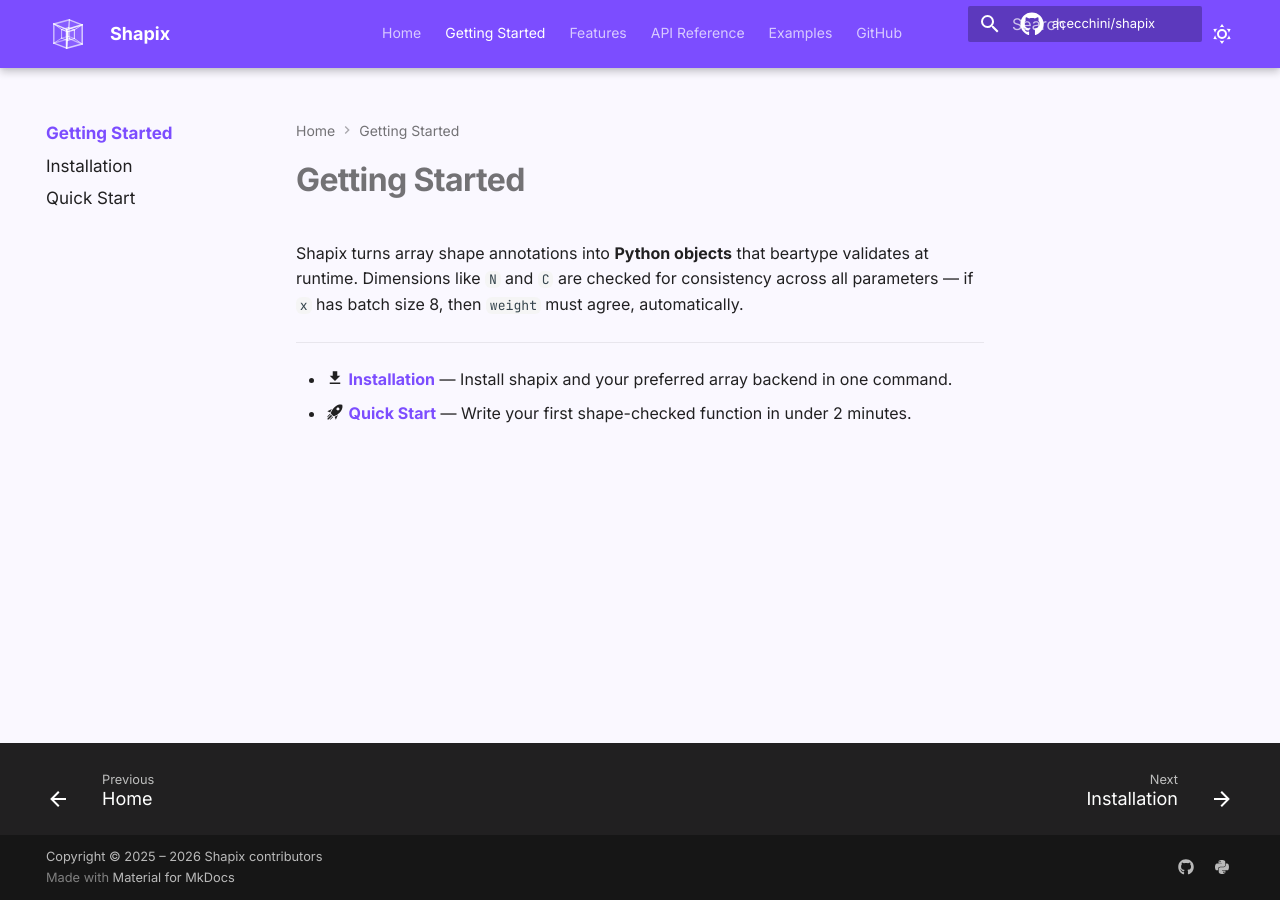
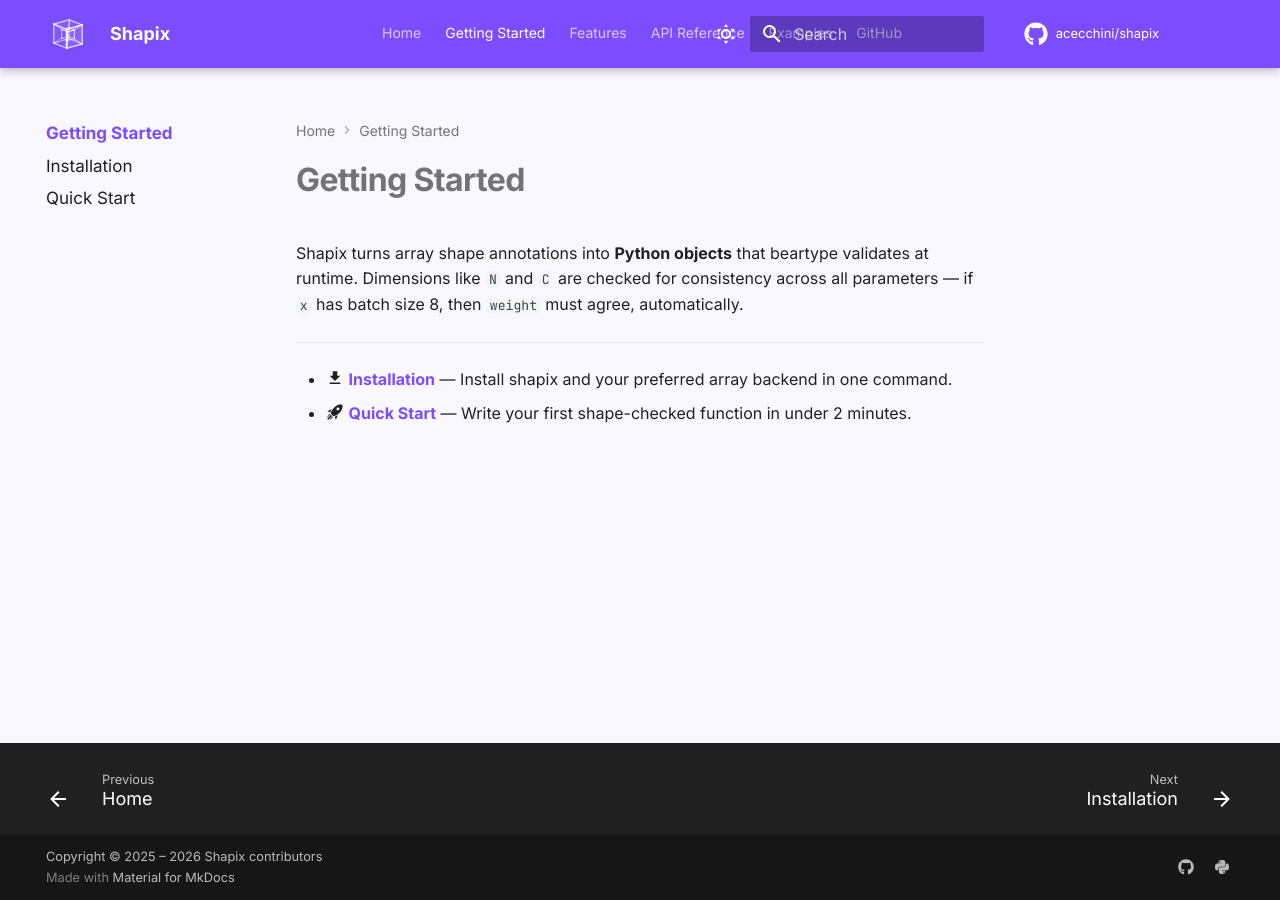
Before and after one commit to acecchini/shapix, an MkDocs documentation site: the page built from docs/getting-started/index.md, in a window 1280 px wide. Built offline with MkDocs 1.6.1 and Material for MkDocs 9.7.7, drawn with Linux system fonts in a browser that asks for light colours; comment, search, counter and statistics services are not loaded.

Commit message:
Fix search: revert absolute positioning, raise whole header above tabs

```diff
--- a/docs/stylesheets/extra.css
+++ b/docs/stylesheets/extra.css
@@ -60,22 +60,9 @@
   justify-content: center;
 }
 
-/* Pin search + repo to right edge, above tabs */
+/* Keep header icons above tabs overlay */
 .md-header__inner {
   position: relative;
-}
-
-.md-search {
-  position: absolute;
-  right: 2.4rem;
-  top: 0;
-  z-index: 4;
-}
-
-.md-header__source {
-  position: absolute;
-  right: 0.4rem;
-  top: 0;
   z-index: 4;
 }
 
```
